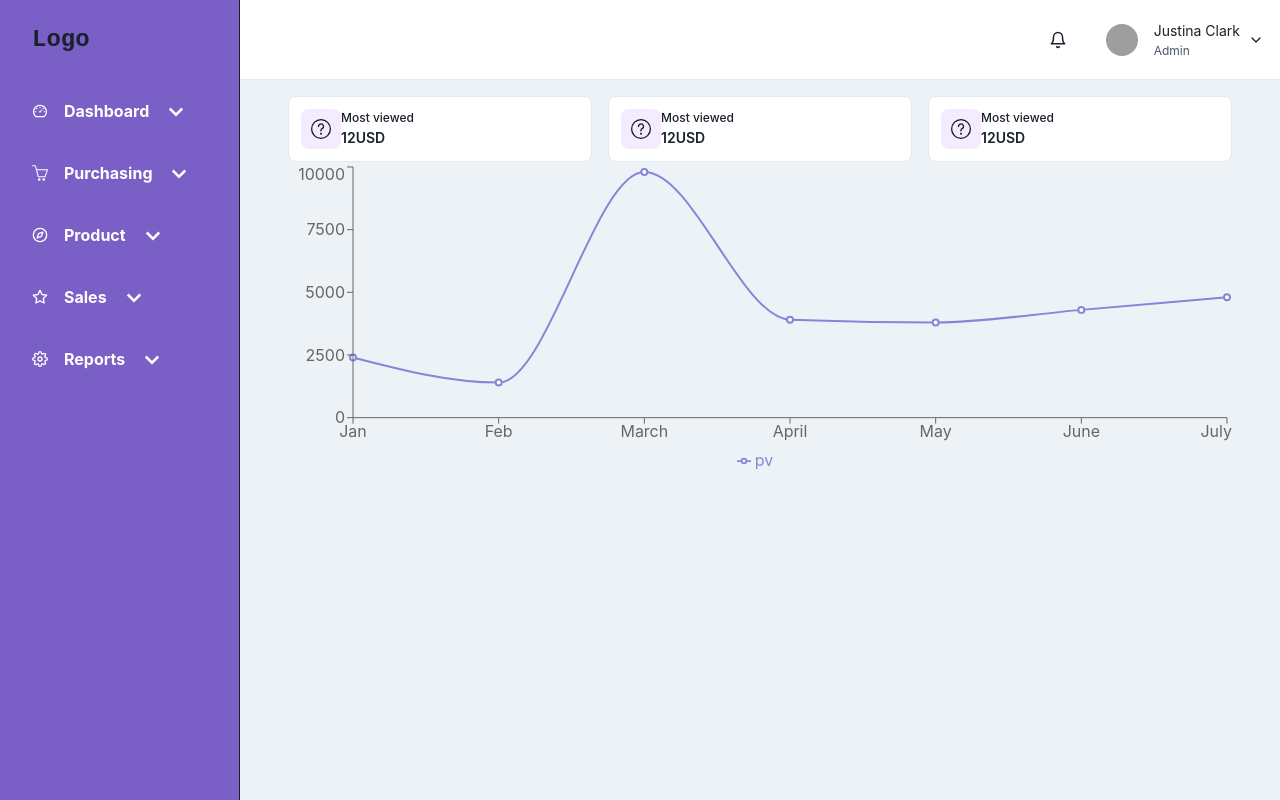
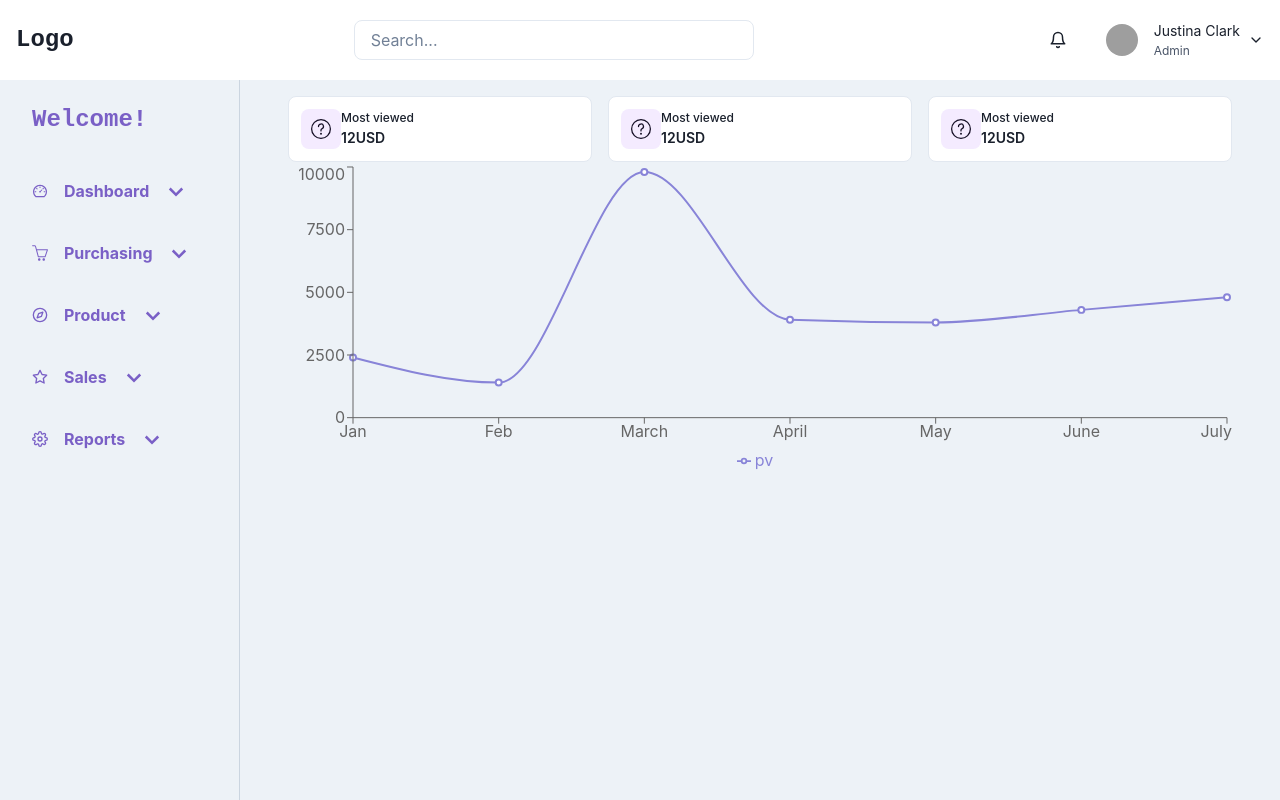
Before and after one commit to audreymengue/bffe, a Next.js app: page / in a window 1280 px wide. Built offline with nearby package versions, Linux system fonts and the light colour scheme; grey boxes are pictures that could not be loaded.

Commit message:
New dashboard

```diff
--- /dev/null
+++ b/src/layouts/NavBar.tsx
@@ -0,0 +1,108 @@
+import { ReactNode } from "react";
+import {
+  Box,
+  Flex,
+  Avatar,
+  HStack,
+  Link,
+  IconButton,
+  Button,
+  Menu,
+  MenuButton,
+  MenuList,
+  MenuItem,
+  MenuDivider,
+  useDisclosure,
+  useColorModeValue,
+  Stack,
+  VStack,
+  Text,
+  Input,
+  InputGroup,
+  InputLeftElement,
+  InputRightElement,
+} from "@chakra-ui/react";
+import { HamburgerIcon, CloseIcon } from "@chakra-ui/icons";
+import { FiBell, FiChevronDown } from "react-icons/fi";
+const NavLink = ({ children }: { children: ReactNode }) => (
+  <Link
+    px={2}
+    py={1}
+    rounded={"md"}
+    _hover={{
+      textDecoration: "none",
+      bg: useColorModeValue("gray.200", "gray.700"),
+    }}
+    href={"#"}
+  >
+    {children}
+  </Link>
+);
+
+export default function Simple() {
+  const { isOpen, onOpen, onClose } = useDisclosure();
+
+  return (
+    <>
+      <Box bg={"white"} px={4}>
+        <Flex h={20} alignItems={"center"} justifyContent={"space-between"}>
+          <HStack spacing={8} alignItems={"center"}>
+            <Text fontSize="2xl" fontFamily="monospace" fontWeight="bold">
+              Logo
+            </Text>
+          </HStack>
+          <InputGroup w="400px">
+            <Input type="tel" placeholder="Search..." rounded={"lg"} />
+          </InputGroup>
+          <HStack spacing={{ base: "0", md: "6" }}>
+            <IconButton
+              size="lg"
+              variant="ghost"
+              aria-label="open menu"
+              icon={<FiBell />}
+            />
+            <Flex alignItems={"center"}>
+              <Menu>
+                <MenuButton
+                  py={2}
+                  transition="all 0.3s"
+                  _focus={{ boxShadow: "none" }}
+                >
+                  <HStack>
+                    <Avatar
+                      size={"sm"}
+                      src={
+                        "https://images.unsplash.com/photo-1619946794135-5bc917a27793?ixlib=rb-0.3.5&q=80&fm=jpg&crop=faces&fit=crop&h=200&w=200&s=b616b2c5b373a80ffc9636ba24f7a4a9"
+                      }
+                    />
+                    <VStack
+                      display={{ base: "none", md: "flex" }}
+                      alignItems="flex-start"
+                      spacing="1px"
+                      ml="2"
+                    >
+                      <Text fontSize="sm">Justina Clark</Text>
+                      <Text fontSize="xs" color="gray.600">
+                        Admin
+                      </Text>
+                    </VStack>
+                    <Box display={{ base: "none", md: "flex" }}>
+                      <FiChevronDown />
+                    </Box>
+                  </HStack>
+                </MenuButton>
+                <MenuList>
+                  <MenuItem>Profile</MenuItem>
+                  <MenuItem>Settings</MenuItem>
+                  <MenuItem>Billing</MenuItem>
+                  <MenuDivider />
+                  <MenuItem>Sign out</MenuItem>
+                </MenuList>
+              </Menu>
+            </Flex>
+          </HStack>
+        </Flex>
+      </Box>
+    </>
+  );
+}
--- a/src/layouts/SideBar.tsx
+++ b/src/layouts/SideBar.tsx
@@ -59,17 +59,21 @@
 export default function SideBar({ onClose, ...rest }: SidebarProps) {
   return (
     <Box
-      transition="3s ease"
-      bg={"#7A60C6"}
       borderRight="1px"
+      borderRightColor="gray.300"
       w={{ base: "full", md: 60 }}
       pos="fixed"
       h="full"
       {...rest}
     >
       <Flex h="20" alignItems="center" mx="8" justifyContent="space-between">
-        <Text fontSize="2xl" fontFamily="monospace" fontWeight="bold">
-          Logo
+        <Text
+          fontSize="2xl"
+          fontFamily="monospace"
+          fontWeight="bold"
+          color="#7A60C6"
+        >
+          Welcome!
         </Text>
         <CloseButton display={{ base: "flex", md: "none" }} onClick={onClose} />
       </Flex>
@@ -98,7 +102,7 @@
       style={{ textDecoration: "none" }}
       _focus={{ boxShadow: "none" }}
       fontWeight="bold"
-      color={"white"}
+      color={"#7A60C6"}
     >
       <Flex
         align="center"
@@ -108,17 +112,18 @@
         role="group"
         cursor="pointer"
         _hover={{
-          bg: "white",
-          color: "#7A60C6",
+          bg: "#7A60C6",
+          color: "white",
         }}
         {...rest}
       >
         {icon && (
           <Icon
             mr="4"
+            color="#7A60C6"
             fontSize="16"
             _groupHover={{
-              color: "#7A60C6",
+              color: "white",
             }}
             as={icon}
           />
--- a/src/layouts/SideBarWithHeader.tsx
+++ b/src/layouts/SideBarWithHeader.tsx
@@ -1,40 +1,8 @@
 import React, { ReactNode } from "react";
-import {
-  IconButton,
-  Avatar,
-  Box,
-  CloseButton,
-  Flex,
-  HStack,
-  VStack,
-  Icon,
-  useColorModeValue,
-  Link,
-  Drawer,
-  DrawerContent,
-  Text,
-  useDisclosure,
-  BoxProps,
-  FlexProps,
-  Menu,
-  MenuButton,
-  MenuDivider,
-  MenuItem,
-  MenuList,
-} from "@chakra-ui/react";
-import {
-  FiHome,
-  FiTrendingUp,
-  FiCompass,
-  FiStar,
-  FiSettings,
-  FiMenu,
-  FiBell,
-  FiChevronDown,
-} from "react-icons/fi";
-import { IconType } from "react-icons";
+import { Box, Drawer, DrawerContent, useDisclosure } from "@chakra-ui/react";
 import { useRouter } from "next/router";
 import SideBar from "./SideBar";
+import NavBar from "./NavBar";
 
 export default function SidebarWithHeader({
   children,
@@ -51,6 +19,7 @@
   return (
     // <Box minH="100vh" bg={useColorModeValue("gray.100", "gray.900")}>
     <Box minH="100vh" bg={"gray.100"}>
+      <NavBar />
       <SideBar
         onClose={() => onClose}
         display={{ base: "none", md: "block" }}
@@ -69,97 +38,9 @@
         </DrawerContent>
       </Drawer>
       {/* mobilenav */}
-      <MobileNav onOpen={onOpen} />
       <Box ml={{ base: 0, md: 60 }} p="4">
         {children}
       </Box>
     </Box>
   );
 }
-
-interface MobileProps extends FlexProps {
-  onOpen: () => void;
-}
-const MobileNav = ({ onOpen, ...rest }: MobileProps) => {
-  return (
-    <Flex
-      ml={{ base: 0, md: 60 }}
-      px={{ base: 4, md: 4 }}
-      height="20"
-      alignItems="center"
-      bg={useColorModeValue("white", "gray.900")}
-      borderBottomWidth="1px"
-      borderBottomColor={useColorModeValue("gray.200", "gray.700")}
-      justifyContent={{ base: "space-between", md: "flex-end" }}
-      {...rest}
-    >
-      <IconButton
-        display={{ base: "flex", md: "none" }}
-        onClick={onOpen}
-        variant="outline"
-        aria-label="open menu"
-        icon={<FiMenu />}
-      />
-
-      <Text
-        display={{ base: "flex", md: "none" }}
-        fontSize="2xl"
-        fontFamily="monospace"
-        fontWeight="bold"
-      >
-        Logo
-      </Text>
-
-      <HStack spacing={{ base: "0", md: "6" }}>
-        <IconButton
-          size="lg"
-          variant="ghost"
-          aria-label="open menu"
-          icon={<FiBell />}
-        />
-        <Flex alignItems={"center"}>
-          <Menu>
-            <MenuButton
-              py={2}
-              transition="all 0.3s"
-              _focus={{ boxShadow: "none" }}
-            >
-              <HStack>
-                <Avatar
-                  size={"sm"}
-                  src={
-                    "https://images.unsplash.com/photo-1619946794135-5bc917a27793?ixlib=rb-0.3.5&q=80&fm=jpg&crop=faces&fit=crop&h=200&w=200&s=b616b2c5b373a80ffc9636ba24f7a4a9"
-                  }
-                />
-                <VStack
-                  display={{ base: "none", md: "flex" }}
-                  alignItems="flex-start"
-                  spacing="1px"
-                  ml="2"
-                >
-                  <Text fontSize="sm">Justina Clark</Text>
-                  <Text fontSize="xs" color="gray.600">
-                    Admin
-                  </Text>
-                </VStack>
-                <Box display={{ base: "none", md: "flex" }}>
-                  <FiChevronDown />
-                </Box>
-              </HStack>
-            </MenuButton>
-            <MenuList
-              bg={useColorModeValue("white", "gray.900")}
-              borderColor={useColorModeValue("gray.200", "gray.700")}
-            >
-              <MenuItem>Profile</MenuItem>
-              <MenuItem>Settings</MenuItem>
-              <MenuItem>Billing</MenuItem>
-              <MenuDivider />
-              <MenuItem>Sign out</MenuItem>
-            </MenuList>
-          </Menu>
-        </Flex>
-      </HStack>
-    </Flex>
-  );
-};
```
